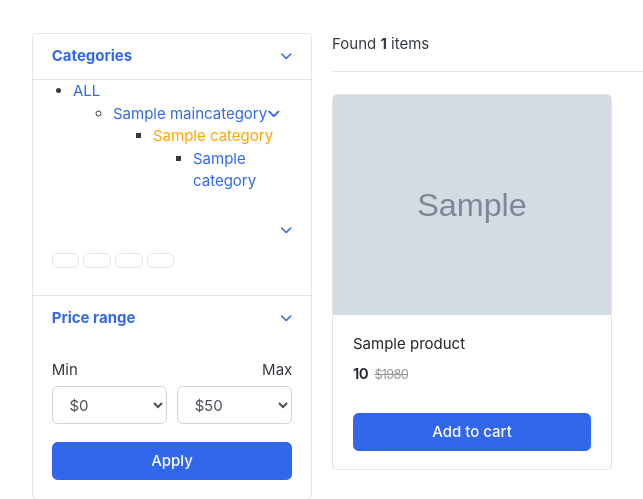
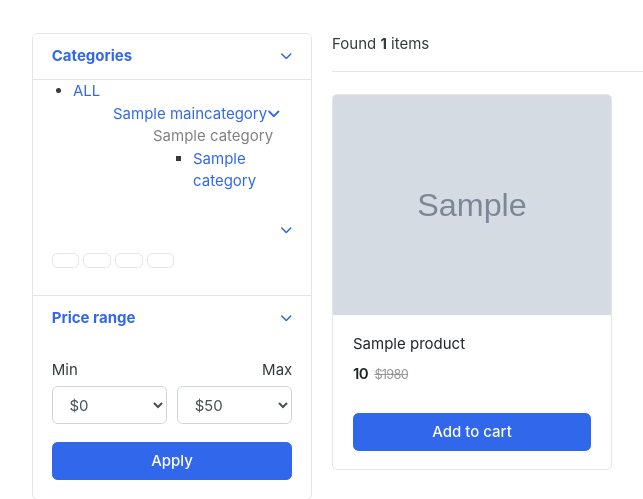
Before and after one commit to Euclid1311/Project, a Django app: page /store/ in a window 1280 px wide. Shown: the part 261-760 px from the top of the page, without its empty margins (18-661 px from the left). Run offline with Django 4.2, Linux system fonts and the light colour scheme; tables that the repository leaves empty hold one stand-in row (values such as "Sample post"); grey boxes marked "Sample" are stand-in pictures; parts of the project's set-up code (start-up, migrations or seed data) failed here and were passed over; some libraries are stand-ins or nearby versions; some web fonts are replaced.

Commit message:
userprofile

```diff
--- a/ecart/accounts/views.py
+++ b/ecart/accounts/views.py
@@ -225,6 +225,7 @@ def resetPassword(request):
 def account(request):
     orders = Order.objects.order_by('-created_at').filter(user_id=request.user.id, is_ordered=True)
     orders_count = orders.count()
+    UserProfile.objects.get_or_create(user=request.user)
     user_profile = UserProfile.objects.get(user=request.user)
     context = {
         'orders_count': orders_count,
--- a/ecart/templates/store/store.html
+++ b/ecart/templates/store/store.html
@@ -107,22 +107,24 @@
 
                             {% for main_category in links%}
 
-                            <li>
+                            {% comment %} <li> {% endcomment %}
                                 <a href="{{ maincatogory.get_url }}">{{main_category.category_name}}<i class=" fa fa-angle-down"></i></a>
                                 <ul class="mega-menu">
                                     {% for cat in catlinks%}
-                                    <li><a href="{{ cat.get_url }}"
-                                            style="color: orange">{{cat.category_name}}</a>
+                                    {% comment %} <li>  {% endcomment %}
+                                           <a href="{{ cat.get_url }}"
+                                            style="color: grey">{{cat.category_name}}</a>
                                    <ul class="mega-item">
                                             {% for subcat in cat.sub_category_set.all %}
-                                            <li><a href="{{ subcat.get_url }}">{{subcat.category_name}}</a>
+                                            <li>
+                                                <a href="{{ subcat.get_url }}" class="text-decoration-none" >{{subcat.category_name}}</a>
                                             </li>
                                             {% endfor %}
                                         </ul>
-                                    </li>
+                                    {% comment %} </li> {% endcomment %}
                                     {% endfor %}
                                 </ul>
-                            </li>
+                            {% comment %} </li> {% endcomment %}
                             {% endfor %}
                         </ul>
                     </nav>
```
